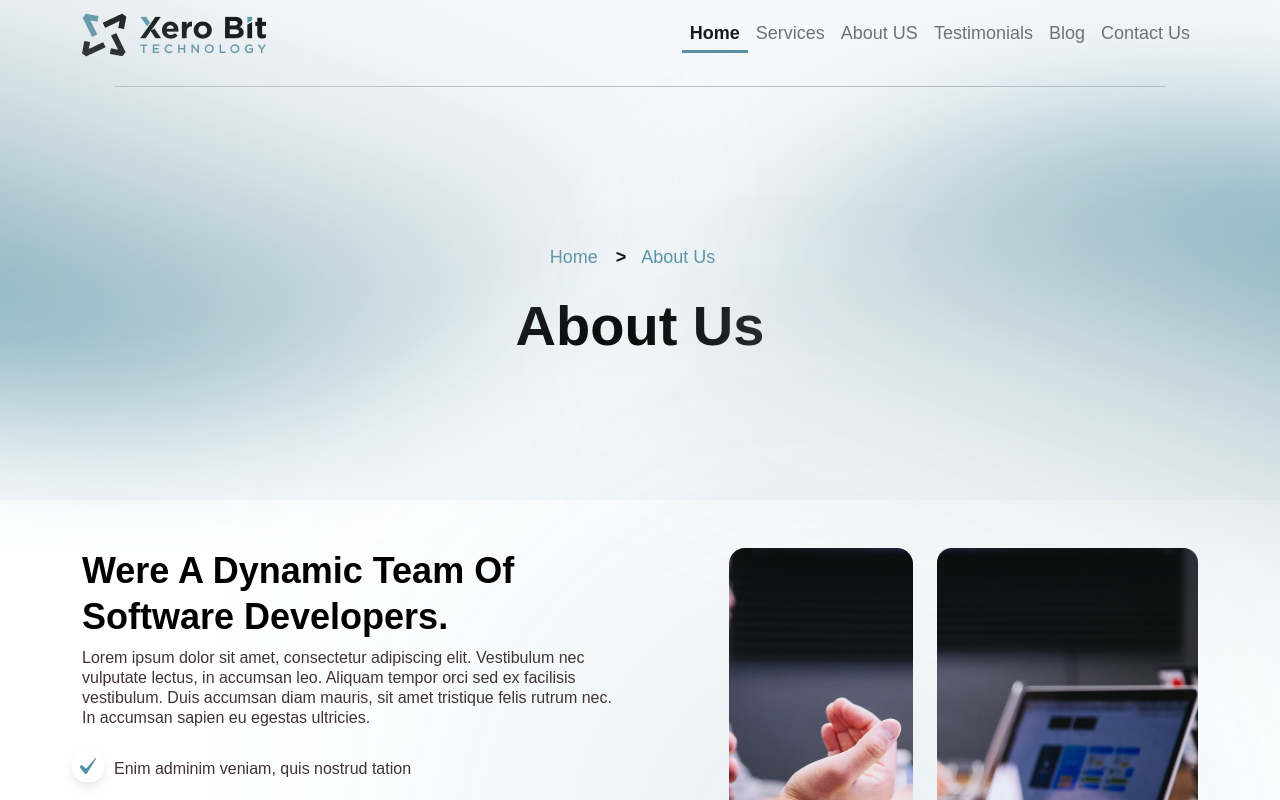
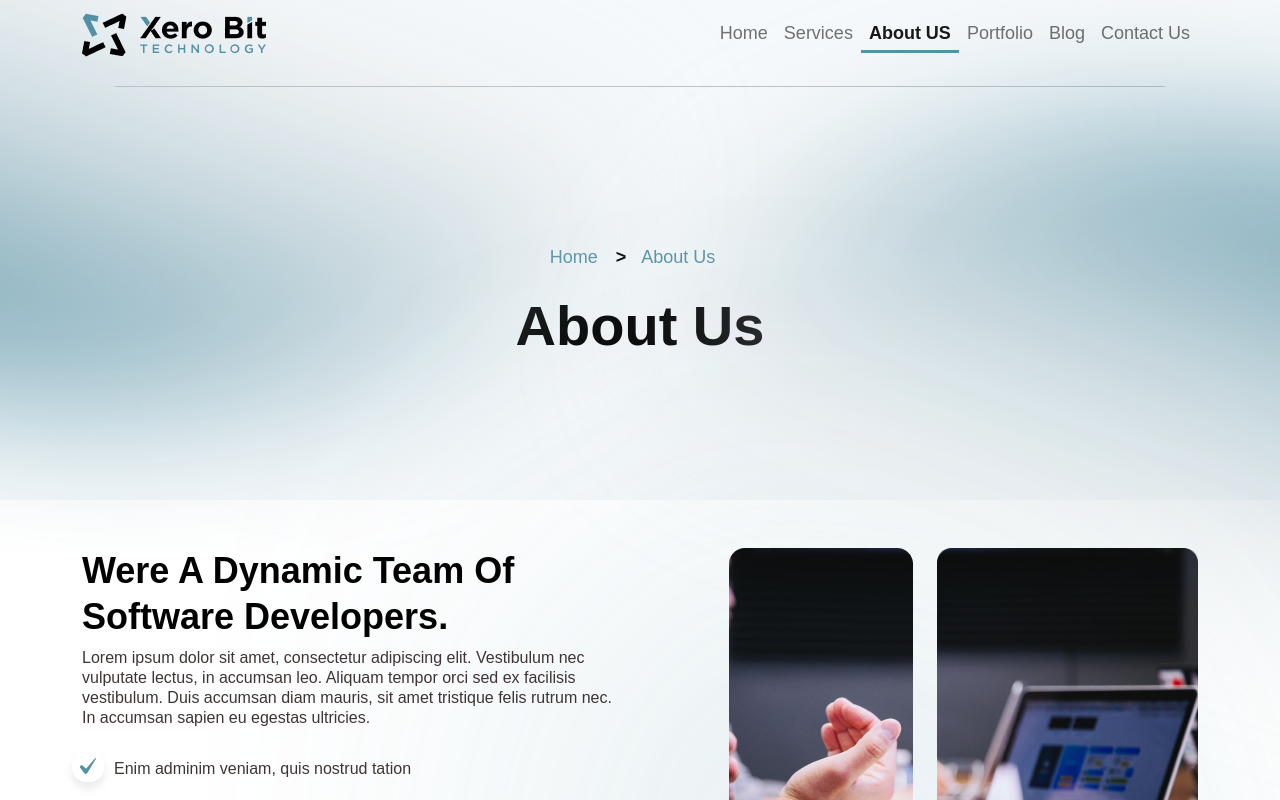
Before and after one commit to bilal060/xeroBitTechnology, a Next.js app: page /aboutus in a window 1280 px wide. Shown: the top 800 px of the page. Built offline with nearby package versions, Linux system fonts and the light colour scheme.

Commit message:
responsive pages in progress

```diff
--- a/component/Navbar.tsx
+++ b/component/Navbar.tsx
@@ -1,25 +1,51 @@
 import React from 'react'
+import Link from "next/link"
+import { useRouter } from "next/router";
 import Image from 'next/image'
 import logo from '../assets/images/logo.png'
+import next from 'next'
 const Navbar = () => {
+    const router = useRouter();
     return (
         <>
-            <nav className="navbar navbar-expand-lg">
+            <nav className="navbar navbar-expand-lg nav-status">
                 <div className="container">
-                    <a className="navbar-brand" href="#">
+                    <Link className="navbar-brand" href="/">
                         <Image src={logo} alt="img" />
-                    </a>
-                    {/* <button className="navbar-toggler" type="button" data-bs-toggle="collapse" data-bs-target="#navbarSupportedContent" aria-controls="navbarSupportedContent" aria-expanded="false" aria-label="Toggle navigation">
-                        <span className="navbar-toggler-icon" /> </button> */}
+                    </Link>
                     <button className="navbar-toggler" type="button" data-bs-toggle="collapse" data-bs-target="#navbarSupportedContent" aria-controls="navbarSupportedContent" aria-expanded="false" aria-label="Toggle navigation"> <span className="navbar-toggler-icon" /> </button>
                     <div className="collapse navbar-collapse" id="navbarSupportedContent">
                         <ul className="navbar-nav ms-auto mb-2 mb-lg-0">
-                            <li className="nav-item"> <a className="nav-link active nav_link" aria-current="page" href="#">Home</a> </li>
-                            <li className="nav-item"> <a className="nav-link nav_link" href="#">Services</a> </li>
-                            <li className="nav-item"> <a className="nav-link nav_link" href="#">About US</a> </li>
-                            <li className="nav-item"> <a className="nav-link nav_link" href="#">Testimonials</a> </li>
-                            <li className="nav-item"> <a className="nav-link nav_link" href="#">Blog</a> </li>
-                            <li className="nav-item"> <a className="nav-link nav_link" href="#">Contact Us</a> </li>
+                            <li className="nav-item">
+                                <Link className={router.pathname == "/" ? "active nav-link nav_link" : "nav-link nav_link"} aria-current="page" href="/">
+                                    Home
+                                </Link>
+                            </li>
+                            <li className="nav-item">
+                                <Link className={router.pathname == "/services" ? "active nav-link nav_link" : "nav-link nav_link"} href="/services">
+                                    Services
+                                </Link>
+                            </li>
+                            <li className="nav-item">
+                                <Link className={router.pathname == "/aboutus" ? "active nav-link nav_link" : "nav-link nav_link"} href="/aboutus">
+                                    About US
+                                </Link>
+                            </li>
+                            <li className="nav-item">
+                                <Link className={router.pathname == "/Portfolio" ? "active nav-link nav_link" : "nav-link nav_link"} href="/Portfolio">
+                                    Portfolio
+                                </Link>
+                            </li>
+                            <li className="nav-item">
+                                <Link className={router.pathname == "/blog" ? "active nav-link nav_link" : "nav-link nav_link"} href="/blog">
+                                    Blog
+                                </Link>
+                            </li>
+                            <li className="nav-item">
+                                <Link className={router.pathname == "/contactus" ? "active nav-link nav_link" : "nav-link nav_link"} href="/contactus">
+                                    Contact Us
+                                </Link>
+                            </li>
                         </ul>
                     </div>
                 </div>
--- a/pages/webdevelopment.tsx
+++ b/pages/webdevelopment.tsx
@@ -4,6 +4,7 @@ import Projectidea from 'component/component/Projectidea'
 import Webcustomization from 'component/component/webdevelopment/Webcustomization'
 import Buildingsolutions from 'component/component/webdevelopment/Buildingsolutions'
 import Websolutions from 'component/component/webdevelopment/Websolutions'
+import Portfolioslider from 'component/component/webdevelopment/Portfolioslider'
 import Technologie from 'component/component/webdevelopment/Technologie'
 import Footer from 'component/component/Footer'
 export default function Webdeveloment() {
@@ -25,6 +26,7 @@ export default function Webdeveloment() {
             <Buildingsolutions />
             <Technologie />
             <Projectidea />
+            <Portfolioslider />
             <Footer />
         </>
     )
--- a/styles/globals.css
+++ b/styles/globals.css
@@ -87,6 +87,9 @@ select {
 
 /* Header  and Navbar */
 
+.nav-status{
+  z-index: 10001;
+}
 .header {
   height: 833px;
   background-image: url(../assets/images/header-bg.png);
```
Also changed, not shown: component/webdevelopment/Portfolioslider.tsx (added, +11 -0 lines), pages/Portfolio.tsx (added, +12 -0 lines), pages/blog.tsx (added, +12 -0 lines).
